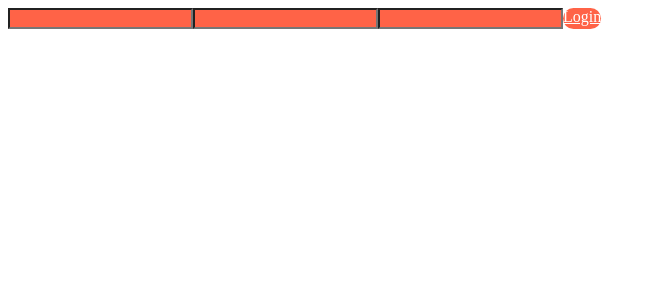
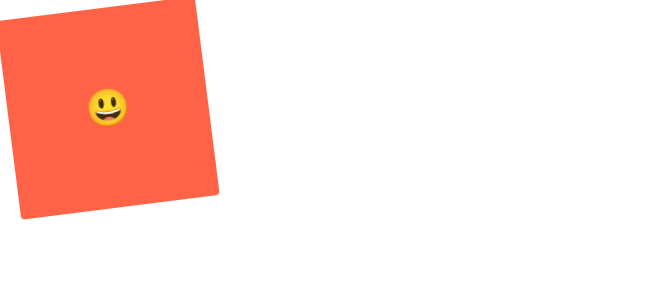
Before and after one commit to soaelee/react-masterclass, a React (Create React App) app: page / in a window 1280 px wide. Shown: the top 300 px of the page, without its empty margins (0-664 px from the left). Built offline with nearby package versions, Linux system fonts and the light colour scheme.

Commit message:
styled-components: Animations and Pseudo Selectors

```diff
--- a/src/App.js
+++ b/src/App.js
@@ -1,30 +1,49 @@
-import styled from "styled-components";
+import styled, { keyframes } from "styled-components";
 
-// 'As' and Attrs
+// Animations and Pseudo Selectors
 
 const Father = styled.div`
   display: flex;
 `;
 
-const Btn = styled.button`
-  color: white;
-  background-color: tomato;
-  border: 0;
-  border-radius: 15px;
+const rotationAnimation = keyframes`
+  0% {
+    transform: rotate(0deg);
+    border-radius: 0px;
+  }
+  50% {
+    border-radius: 100px;
+  }
+  100% {
+    transform: rotate(360deg);
+    border-radius: 0px;
+  }
 `;
 
-const Input = styled.input.attrs({ required: true, minLength: 10 })`
+const Box = styled.div`
+  height: 200px;
+  width: 200px;
   background-color: tomato;
+  animation: ${rotationAnimation} 1s linear infinite;
+  display: flex;
+  justify-content: center;
+  align-items: center;
+  span {
+    font-size: 36px;
+    &:hover {
+      font-size: 40px;
+    }
+    &:active {
+      opacity: 0;
+    }
+  }
 `;
 function App() {
   return (
     <Father>
-      <Input />
-      <Input />
-      <Input />
-      <Btn as="a" href="/">
-        Login
-      </Btn>
+      <Box>
+        <span>😃</span>
+      </Box>
     </Father>
   );
 }
```
